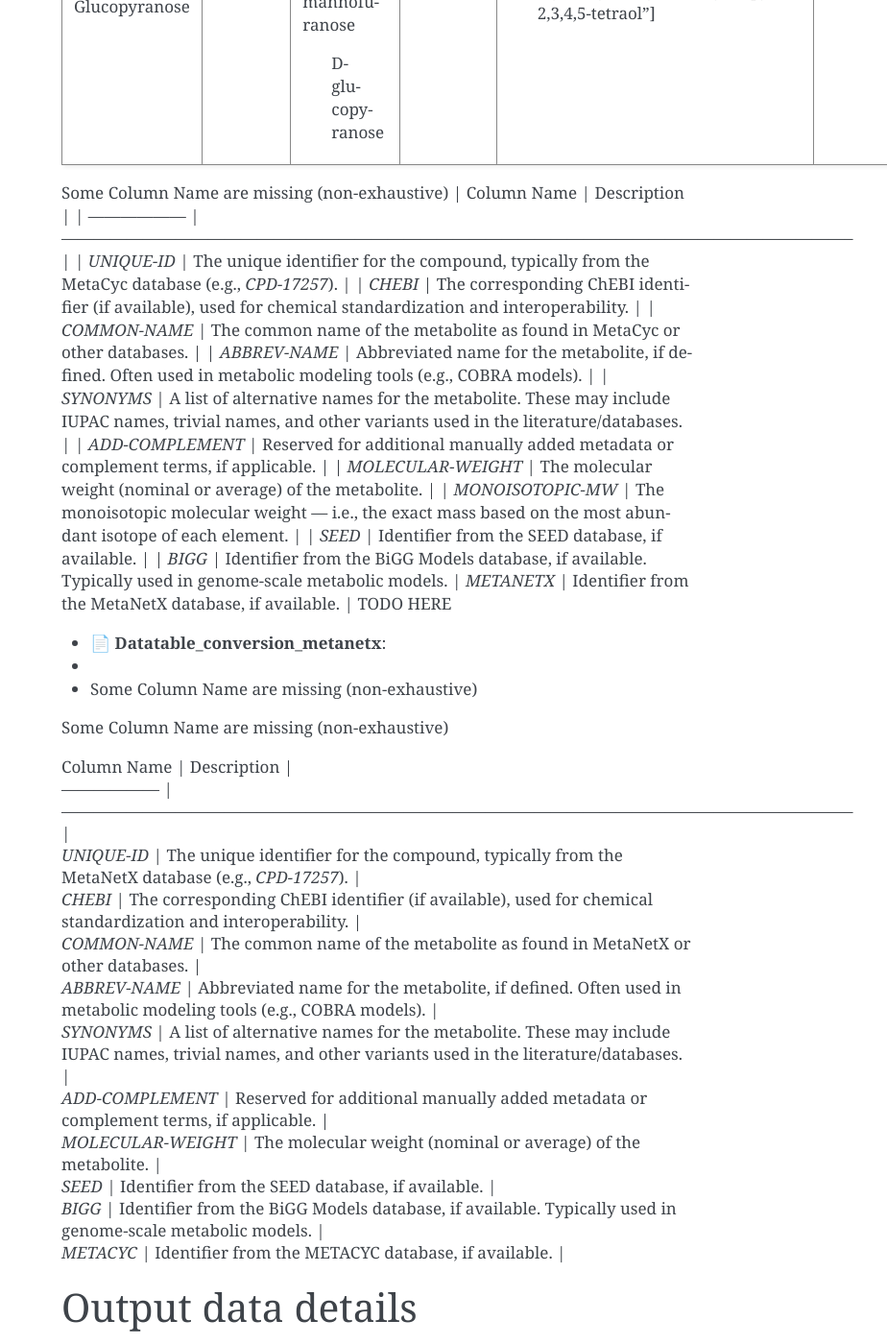
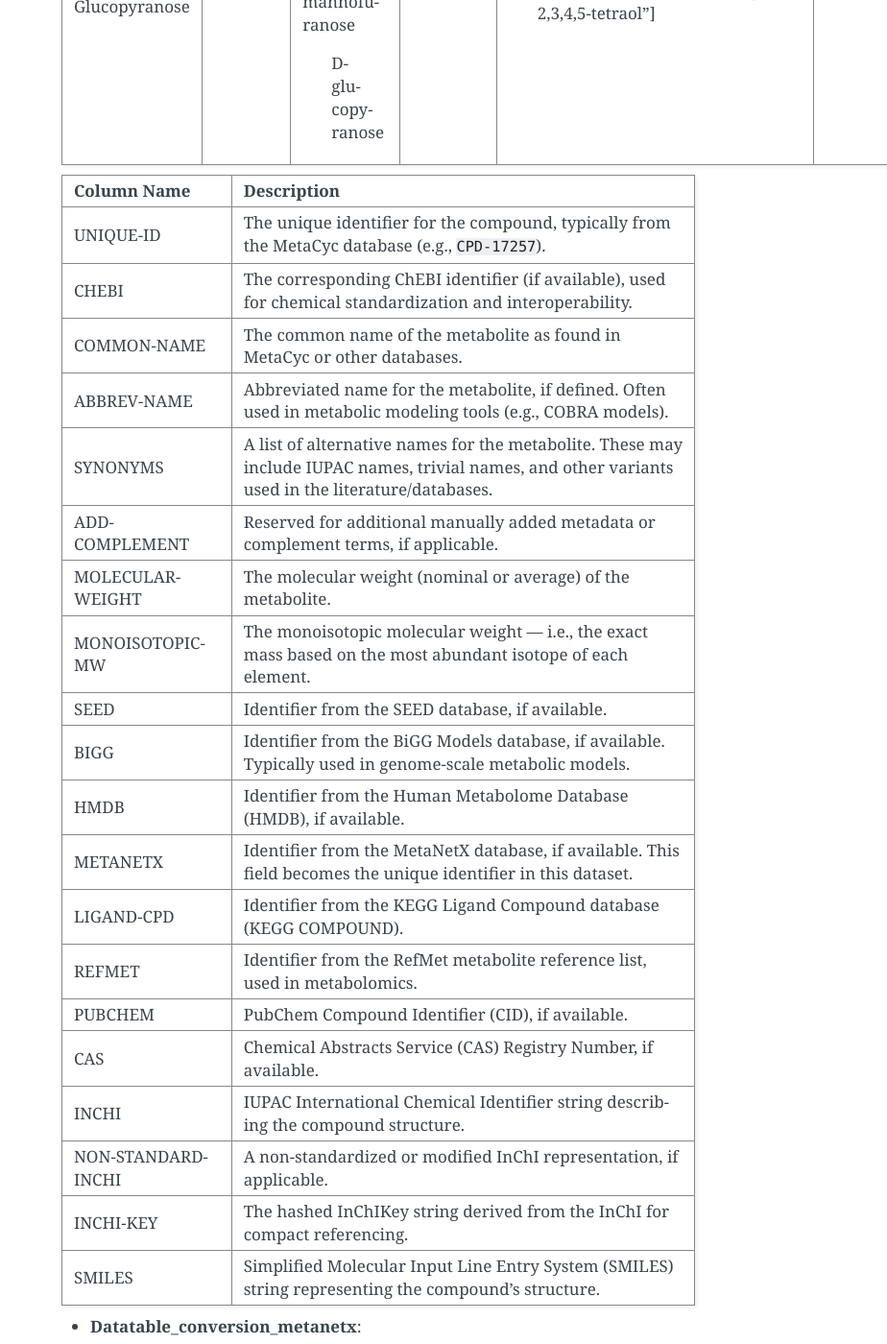
Before and after one commit to coraliemuller/metanetmap, a Sphinx documentation site: the page built from docs/input_data_details.rst, in a window 1280 px wide and 1400 px high, scrolled down 6070 px. Shown: the whole window at 96% size, without its empty margins (356-1280 px from the left). Built offline with Sphinx 7.4.7, drawn with Linux system fonts in a browser that asks for light colours; pages that are not in the unit, such as notebooks, are missing from menus; some of the changed text lies outside the part shown.

```diff
--- a/docs/input_data.rst
+++ b/docs/input_data.rst
@@ -69,9 +69,9 @@ Input data
 +=========================+=======================================================+
 | metacyc_compounds       | Text file provided by the MetaCyc database            |
 +-------------------------+-------------------------------------------------------+
-| chem_xref               | Tabular file from MetaNetX                            |
+| chem_xref               | Tabular file from MetaNetX with ref to others db      |
 +-------------------------+-------------------------------------------------------+
-| chem_prop               | Tabular file from MetaNetX                            |
+| chem_prop               | Tabular file from MetaNetX with properties            |
 +-------------------------+-------------------------------------------------------+
 | datatable_complementary | Tabular file provided by the user (see details below) |
 +-------------------------+-------------------------------------------------------+
--- a/docs/input_data_details.rst
+++ b/docs/input_data_details.rst
@@ -31,7 +31,7 @@ Input data details
 Input Files for Database Building Mode
 ---------------------------------------
 
-- **📄 metacyc_compounds (Metacyc)**:
+- **metacyc_compounds (Metacyc)**:
 Tabular file provided by the user with a licence for MetaCyc
 
 The following is a raw entry for the compound **WATER** from a MetaCyc flat file `.dat` extension.
@@ -86,7 +86,7 @@ Example Compound Entry in the Metacyc
     SYNONYMS - water
 
 
-- **📄 chem_xref.tsv (MetaNetX)**:
+- **chem_xref.tsv (MetaNetX)**:
 - Tabular file provided by the user from MetaNetX website.
 
 Each line represents an entry linking different identifiers or names for the same metabolite.
@@ -127,7 +127,7 @@ Notes
 
 
 
-- **📄 chem_prop.tsv (MetaNetX):
+- **chem_prop.tsv (MetaNetX):
 
 This table lists basic information for metabolites or pseudo-metabolites,
 including chemical formulas, charges, molecular masses, and structure encodings.
@@ -179,7 +179,7 @@ Notes
   balancing.
 
 
-- **📄 datatable_complementary**:
+- **datatable_complementary**:
   Tabular file provided by the user
 
 (Metacyc)
@@ -222,7 +222,7 @@ It allows users to add their own custom identifiers in order to improve matching
 Input Files for Mapping Mode
 ---------------------------------------
 
-- **📄 metabolomics_data**:
+- **metabolomics_data**:
   .. note::
   For **metabolomics_data**:
   Column names must follow a specific naming convention and each line is a metabolite.
@@ -251,7 +251,7 @@ Input Files for Mapping Mode
 |            | CHEBI:16708 | Adenine                            |              |                                           |
 +------------+-------------+------------------------------------+--------------+-------------------------------------------+
 
-- **📄 Metabolic networks**:
+- **Metabolic networks**:
 
 .. code-block:: [langage]
    <?xml version="1.0" encoding="UTF-8"?>
@@ -295,7 +295,7 @@ For **metabolic network data**, we typically extract the ID and name, as well as
 
 
 
-- **📄 Datatable_conversion_metacyc**:
+- **Datatable_conversion_metacyc**:
 -
 - Some Column Name are missing (non-exhaustive)
 +---------------+--------+-----------------------+-------------+-------------------------------------------------------------------------------------------------------------------------------------------+----------------+------------------+-----------------+------+--------+
@@ -308,23 +308,33 @@ For **metabolic network data**, we typically extract the ID and name, as well as
 | Glucopyranose |  4167  |    D-glucopyranose    |             |                                           ["6-(hydroxymethyl)tetrahydropyran-2,3,4,5-tetraol"]                                            |                |     180.157      | 180.0633881178  |      | glc__D |
 +---------------+--------+-----------------------+-------------+-------------------------------------------------------------------------------------------------------------------------------------------+----------------+------------------+-----------------+------+--------+
 
-Some Column Name are missing (non-exhaustive)
-| Column Name        | Description                                                                                                                                        |
-| ------------------ | -------------------------------------------------------------------------------------------------------------------------------------------------- |
-| `UNIQUE-ID`        | The unique identifier for the compound, typically from the MetaCyc database (e.g., `CPD-17257`).                                                   |
-| `CHEBI`            | The corresponding ChEBI identifier (if available), used for chemical standardization and interoperability.                                         |
-| `COMMON-NAME`      | The common name of the metabolite as found in MetaCyc or other databases.                                                                          |
-| `ABBREV-NAME`      | Abbreviated name for the metabolite, if defined. Often used in metabolic modeling tools (e.g., COBRA models).                                      |
-| `SYNONYMS`         | A list of alternative names for the metabolite. These may include IUPAC names, trivial names, and other variants used in the literature/databases. |
-| `ADD-COMPLEMENT`   | Reserved for additional manually added metadata or complement terms, if applicable.                                                                |
-| `MOLECULAR-WEIGHT` | The molecular weight (nominal or average) of the metabolite.                                                                                       |
-| `MONOISOTOPIC-MW`  | The monoisotopic molecular weight — i.e., the exact mass based on the most abundant isotope of each element.                                       |
-| `SEED`             | Identifier from the SEED database, if available.                                                                                                   |
-| `BIGG`             | Identifier from the BiGG Models database, if available. Typically used in genome-scale metabolic models.
-| `METANETX`         | Identifier from the MetaNetX database, if available.                                         |
-TODO HERE
 
-- **📄 Datatable_conversion_metanetx**:
+==================  ================================================================================================================================
+Column Name         Description
+==================  ================================================================================================================================
+UNIQUE-ID           The unique identifier for the compound, typically from the MetaCyc database (e.g., ``CPD-17257``).
+CHEBI               The corresponding ChEBI identifier (if available), used for chemical standardization and interoperability.
+COMMON-NAME         The common name of the metabolite as found in MetaCyc or other databases.
+ABBREV-NAME         Abbreviated name for the metabolite, if defined. Often used in metabolic modeling tools (e.g., COBRA models).
+SYNONYMS            A list of alternative names for the metabolite. These may include IUPAC names, trivial names, and other variants used in the literature/databases.
+ADD-COMPLEMENT      Reserved for additional manually added metadata or complement terms, if applicable.
+MOLECULAR-WEIGHT    The molecular weight (nominal or average) of the metabolite.
+MONOISOTOPIC-MW     The monoisotopic molecular weight — i.e., the exact mass based on the most abundant isotope of each element.
+SEED                Identifier from the SEED database, if available.
+BIGG                Identifier from the BiGG Models database, if available. Typically used in genome-scale metabolic models.
+HMDB                Identifier from the Human Metabolome Database (HMDB), if available.
+METANETX            Identifier from the MetaNetX database, if available. This field becomes the unique identifier in this dataset.
+LIGAND-CPD          Identifier from the KEGG Ligand Compound database (KEGG COMPOUND).
+REFMET              Identifier from the RefMet metabolite reference list, used in metabolomics.
+PUBCHEM             PubChem Compound Identifier (CID), if available.
+CAS                 Chemical Abstracts Service (CAS) Registry Number, if available.
+INCHI               IUPAC International Chemical Identifier string describing the compound structure.
+NON-STANDARD-INCHI  A non-standardized or modified InChI representation, if applicable.
+INCHI-KEY           The hashed InChIKey string derived from the InChI for compact referencing.
+SMILES              Simplified Molecular Input Line Entry System (SMILES) string representing the compound’s structure.
+==================  ================================================================================================================================
+
+- **Datatable_conversion_metanetx**:
 -
 - Some Column Name are missing (non-exhaustive)
 +---------------+--------------+----------------+------------------+----------------+------+--------+
@@ -338,22 +348,13 @@ TODO HERE
 +---------------+--------------+----------------+------------------+-----------------+------+--------+
 
 
-Some Column Name are missing (non-exhaustive)
+Use the same description for the columns as above, except for the exceptions below, and make METANTX the unique identifier.
 
 | Column Name        | Description                                                                                                                                        |
 | ------------------ | -------------------------------------------------------------------------------------------------------------------------------------------------- |
-| `UNIQUE-ID`        | The unique identifier for the compound, typically from the MetaNetX database (e.g., `CPD-17257`).                                                  |
-| `CHEBI`            | The corresponding ChEBI identifier (if available), used for chemical standardization and interoperability.                                         |
-| `COMMON-NAME`      | The common name of the metabolite as found in MetaNetX or other databases.                                                                         |
-| `ABBREV-NAME`      | Abbreviated name for the metabolite, if defined. Often used in metabolic modeling tools (e.g., COBRA models).                                      |
-| `SYNONYMS`         | A list of alternative names for the metabolite. These may include IUPAC names, trivial names, and other variants used in the literature/databases. |
-| `ADD-COMPLEMENT`   | Reserved for additional manually added metadata or complement terms, if applicable.                                                                |
-| `MOLECULAR-WEIGHT` | The molecular weight (nominal or average) of the metabolite.                                                                                       |
-| `SEED`             | Identifier from the SEED database, if available.                                                                                                   |
-| `BIGG`             | Identifier from the BiGG Models database, if available. Typically used in genome-scale metabolic models.                                           |
-| `METACYC`          | Identifier from the METACYC database, if available.                                                                                                |
-
-
+| `UNIQUE-ID`        | The unique identifier for the compound, typically from the MetaNetX database (e.g., `CPD-17257`).                                                  |                                         |
+| `METACYC`          | Identifier from the METACYC database, if available. (exchanged with METANETX)
+| `VMH`              | Identifier from the VMH database, if available.                                                                                               |
 
 
 
@@ -361,7 +362,7 @@ Output data details
 ------------------
 
 
-- **📄mapping_results**:
+- **mapping_results**:
   .. note::
 
 The name of the output file depends on the processing mode:
@@ -375,7 +376,7 @@ The name of the output file depends on the processing mode:
 The output is a tabular file containing several columns with mapping results and metadata:
 
 1. **Metabolite Matches**
-   Lists the metabolite names that matched.
+   Lists the metabolite IDS that matched.
    If multiple matches are found for a single input (i.e., duplicates), they are joined using ``_AND_``.
 
 2. **MetaCyc/MetaNetX UNIQUE-ID Match (from `datatable_conversion`)**
@@ -396,7 +397,8 @@ The output is a tabular file containing several columns with mapping results and
      - CHEBI ontology expansion
      - INCHIKEY simplification
      - Enantiomer removal
-- **📄mapping_results**:
+     -
+- **mapping_results**:
    The remaining columns correspond to identifiers or metadata from the metabolomics data.
    Each cell contains ``YES`` to indicate that a match was found on the ID of that column in the metabolomics data.
 
@@ -458,13 +460,12 @@ Output File Content and Column Structure
 | `Match via INCHI-KEY`         | Match based on the **InChIKey**, a hashed version of the InChI chemical identifier.                                                                                                                                                                                        |
 | `Match via SMILES`            | Match via the **SMILES** string (Simplified Molecular Input Line Entry System) representing the molecular structure.                                                                                                                                                       |
 | `Match via FORMULA`           | Match based on **molecular formula**, e.g., `C6H12O6`.                                                                                                                                                                                                                     |
-| `Input File Match`            | - **Classic mode**: Matched identifier from the original input file. <br> - **Community mode**: List of input files where the match was found, e.g., `[data1, data3]`.                                                                                                     |
 +-------------------------------+----------------------------------------------------------------------------------------------------------------------------------------------------------------------------------------------------------------------------------------------------------------------------+
 
 
 
 
-- **📄log **:
+- **log**:
 
 Provides more information about each step and the corresponding results.
 
--- a/docs/quickstart.rst
+++ b/docs/quickstart.rst
@@ -7,6 +7,7 @@ Two modes are available for testing, with an option to enable or disable **parti
 
 The **Partial match** is optional, as it can be time-consuming. It is a post-processing step applied to metabolites or IDs that were not successfully mapped during the initial run. These unmatched entries are re-evaluated using specific strategies, which increase the chances of finding a match (e.g., via CHEBI, INCHIKEY, or enantiomer simplification).
 
+A conversion data table has already been built and is provided from MetaNetX in ``data/metanetx_conversion_datatable.tsv``.
 
 Classic mode
 The classic mode allows you to input a single metabolomics data file (.maf) and a directory containing multiple metabolic networks (.sbml/.xml).
```
Also changed, not shown: README.md (+5 -3 lines), docs/overview.rst (+8 -3 lines), docs/usage.rst (+81 -41 lines), 3 other files.
